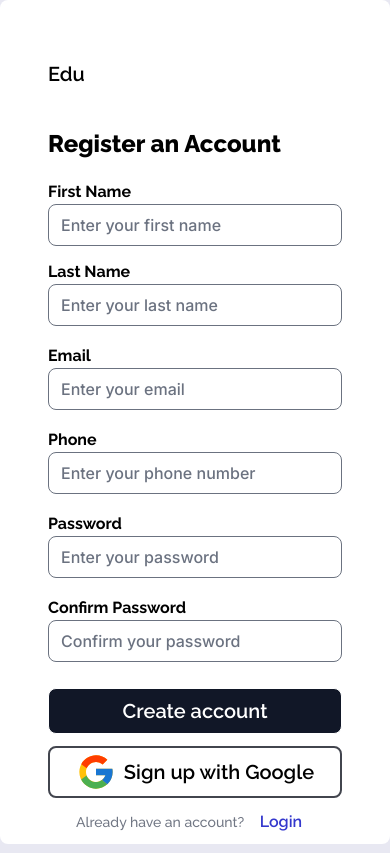
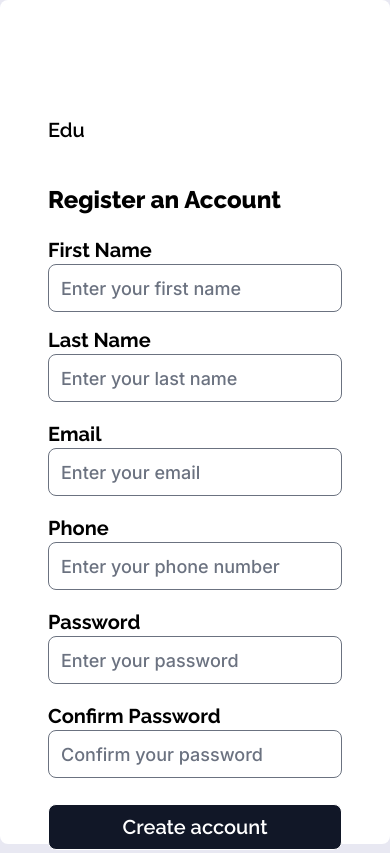
Before and after one commit to primado/edu-frontend, a website: page templates/registration.html in a window 390 px wide. Shown: the top 853 px of the page. Drawn offline with Linux system fonts and the light colour scheme.

Commit message:
add screen breakpoint for responsiveness

```diff
--- a/tailwind.config.js
+++ b/tailwind.config.js
@@ -41,15 +41,20 @@ module.exports = {
       'xl': { max: '1279px' },
       'lg': { max: '1023px' },
       'laptop': {max: '1024px'},
+      'sm-912': {max: '917px'},
       'md': { max: '767px' },
       'sm': { max: '639px' },
+      'sm-540': {max: '540px'},
       'sm-460': {max: '460px'},
       'sm-425': {max: '430px'},
       'sm-425-2': {max: '425px'},
       'sm-412': {max: '417px'},
+      'sm-390': {max: '395px'},
       'sm-375': {max: '380px'},
       'sm-360': {max: '365px'},
       'sm-320': {max: '325px'},
+      'sm-280': {max: '285px'},
+
 
     },
 
--- a/templates/registration.html
+++ b/templates/registration.html
@@ -11,8 +11,8 @@
 </head>
 <body class="bg-bg-body flex justify-center items-center">
 
-    <section class="bg-[#fff] font-auth_font rounded-lg w-1/3 my-16 laptop:w-3/5 sm-425:w-screen sm-425:h-screen sm-425:my-0 sm-412:h-screen sm-360:w-screen sm-360:h-full sm-375:h-full">
-        <div class="container px-16 py-10 sm-320:px-8 sm-412:px-12 sm-360:px-8">
+    <section class="bg-[#fff] font-auth_font rounded-lg w-1/3 my-16 laptop:w-3/5 sm-425:w-screen sm-425:h-screen sm-425:my-0 sm-412:h-screen sm-360:w-screen sm-360:h-full sm-375:h-full sm-540:w-screen sm-540:my-0 sm-912:w-screen sm-912:h-screen">
+        <div class="container px-16 py-10 sm-320:px-8 sm-412:px-12 sm-360:px-8 sm-540:pb-16 sm-912:py-24">
             <div class="brand py-5">
                 <h1 class="font-semibold text text-xl">Edu</h1>
             </div>
@@ -21,34 +21,34 @@
                 <form id="signup-form" action="#" method="POST">
                     <div class="form__group flex flex-col gap-2 mb-3">
                         <div class="form__name flex flex-col">
-                            <label class="font-bold text-base" for="firstName">First Name</label>
-                            <input class="form-input font-inter-font font-medium text-base rounded-lg" type="text" name="firstName" id="firstName" placeholder="Enter your first name">
+                            <label class="font-bold text-base sm-912:font-bold sm-912:text-xl" for="firstName">First Name</label>
+                            <input class="form-input font-inter-font font-medium text-base rounded-lg sm-912:text-lg sm-912:h-12" type="text" name="firstName" id="firstName" placeholder="Enter your first name">
                             <small id="firstName-error" class="text-bg-pink mt-1.5"></small>
                         </div>
                         <div class="form__name flex flex-col">
-                            <label class="font-bold text-base" for="lastName">Last Name</label>
-                            <input class="form-input font-inter-font font-medium text-base rounded-lg" type="text" name="lastName" id="lastName" placeholder="Enter your last name">
+                            <label class="font-bold text-base sm-912:font-bold sm-912:text-xl" for="lastName">Last Name</label>
+                            <input class="form-input font-inter-font font-medium text-base rounded-lg sm-912:text-lg sm-912:h-12" type="text" name="lastName" id="lastName" placeholder="Enter your last name">
                             <small id="lastName-error" class="text-bg-pink mt-1.5"></small>
                         </div>
                     </div>
                     <div class="form__group flex flex-col mb-3">
-                        <label class="font-bold text-base" for="email">Email</label>
-                        <input class="form-input font-inter-font font-medium text-base rounded-lg w-" type="email" name="email" id="email" placeholder="Enter your email">
+                        <label class="font-bold text-base sm-912:font-bold sm-912:text-xl" for="email">Email</label>
+                        <input class="form-input font-inter-font font-medium text-base rounded-lg sm-912:text-lg sm-912:h-12" type="email" name="email" id="email" placeholder="Enter your email">
                         <small id="email-error" class="text-bg-pink mt-1.5"></small>
                     </div>
                     <div class="form__group flex flex-col mb-3">
-                        <label class="font-bold text-base" for="phone">Phone</label>
-                        <input class="form-input font-inter-font font-medium text-base rounded-lg" type="tel" name="phone" id="phone" placeholder="Enter your phone number">
+                        <label class="font-bold text-base sm-912:font-bold sm-912:text-xl" for="phone">Phone</label>
+                        <input class="form-input font-inter-font font-medium text-base rounded-lg sm-912:text-lg sm-912:h-12" type="tel" name="phone" id="phone" placeholder="Enter your phone number">
                         <small id="phone-error" class="text-bg-pink mt-1.5"></small>
                     </div>
                     <div class="form_group flex flex-col mb-3">
-                        <label class="font-bold text-base"  for="password">Password</label>
-                        <input class="form-input font-inter-font font-medium text-base rounded-lg" type="password" name="password" id="password" placeholder="Enter your password">
+                        <label class="font-bold text-base sm-912:font-bold sm-912:text-xl"  for="password">Password</label>
+                        <input class="form-input font-inter-font font-medium text-base rounded-lg sm-912:text-lg sm-912:h-12" type="password" name="password" id="password" placeholder="Enter your password">
                         <small id="password-error" class="text-bg-pink mt-1.5"></small>
                     </div>
                     <div class="form__group flex flex-col mb-5">
-                        <label class="font-bold text-base" for="confirm_password">Confirm Password</label>
-                        <input class="form-input font-inter-font font-medium text-base rounded-lg" type="password" name="confirmPassword" id="confirmPassword" placeholder="Confirm your password">
+                        <label class="font-bold text-base sm-912:font-bold sm-912:text-xl" for="confirm_password">Confirm Password</label>
+                        <input class="form-input font-inter-font font-medium text-base rounded-lg sm-912:text-lg sm-912:h-12" type="password" name="confirmPassword" id="confirmPassword" placeholder="Confirm your password">
                         <small id="confirmPassword-error" class="text-bg-pink mt-1.5"></small>
                     </div>
                     <div class="form__group flex flex-row">
@@ -60,8 +60,8 @@
                         Sign up with Google
                         </a>
                     </div>
-                    <div class="form__group flex justify-center items-center mt-3">
-                        <p class="text-text-gray font-medium text-sm">Already have an account? <a href="../index.html" class="font-semibold text-base text-primary-100  px-3 py-1 sm-320:font-semibold sm-320:text-base hover:text-link-hover active:text-link-ative hover:duration-200 hover:ease-out active:duration-150">Login</a></p>
+                    <div class="form__group flex justify-center items-center mt-3 sm-912:mt-5">
+                        <p class="text-text-gray font-medium text-base sm-912:text-2xl">Already have an account? <a href="../index.html" class="font-semibold text-base text-primary-100  px-3 py-1 sm-320:font-semibold sm-320:text-base sm-912:text-2xl hover:text-link-hover active:text-link-ative hover:duration-200 hover:ease-out active:duration-150">Login</a></p>
                     </div>
                 </form>
         </div>
```
Also changed, not shown: index.html (+8 -8 lines), dist/output.css.
